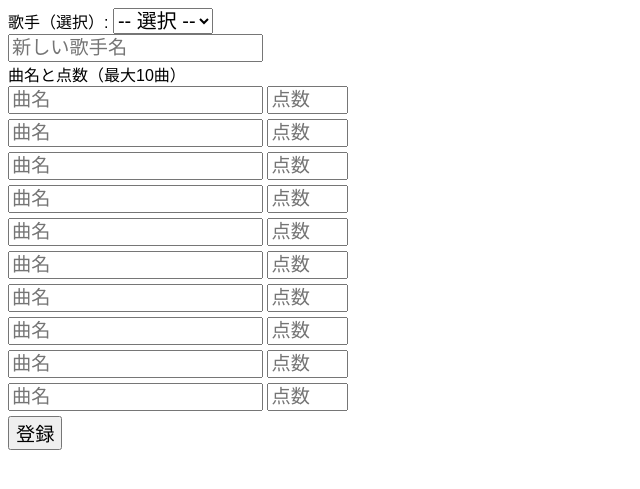
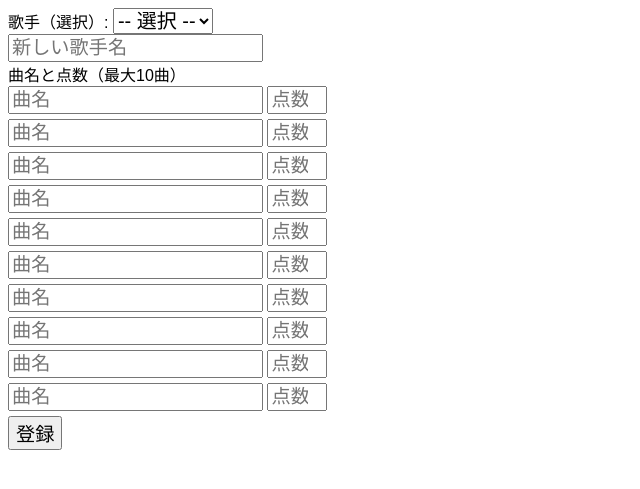
Before and after one commit to sugar191/music, a Django app: page /songs/bulk_add/ in a window 1280 px wide. Shown: the part 80-569 px from the top of the page, without its empty margins (0-640 px from the left). Run offline with Django 5.2, Linux system fonts and the light colour scheme; the visitor is signed in with stand-in values (Sample User, id 1); data that the repository does not hold is empty; parts of the project's set-up code (start-up, migrations or seed data) failed here and were passed over.

Commit message:
幅調整

```diff
--- a/songs/templates/songs/bulk_add.html
+++ b/songs/templates/songs/bulk_add.html
@@ -24,7 +24,7 @@
         {% for i in range10 %}
             <div style="margin-bottom: 5px;">
                 <input type="text" name="song_title_{{ i }}" placeholder="曲名">
-                <input type="number" name="song_score_{{ i }}" min="0" max="100" placeholder="点数">
+                <input type="number" name="song_score_{{ i }}" min="0" max="100" placeholder="点数" class="score-input">
             </div>
         {% endfor %}
 
--- a/static/css/styles.css
+++ b/static/css/styles.css
@@ -235,7 +235,7 @@ button {
 }
 
 .score-input {
-    width: 50px;
+    width: 60px;
 }
 
 .others-table-container {
```
